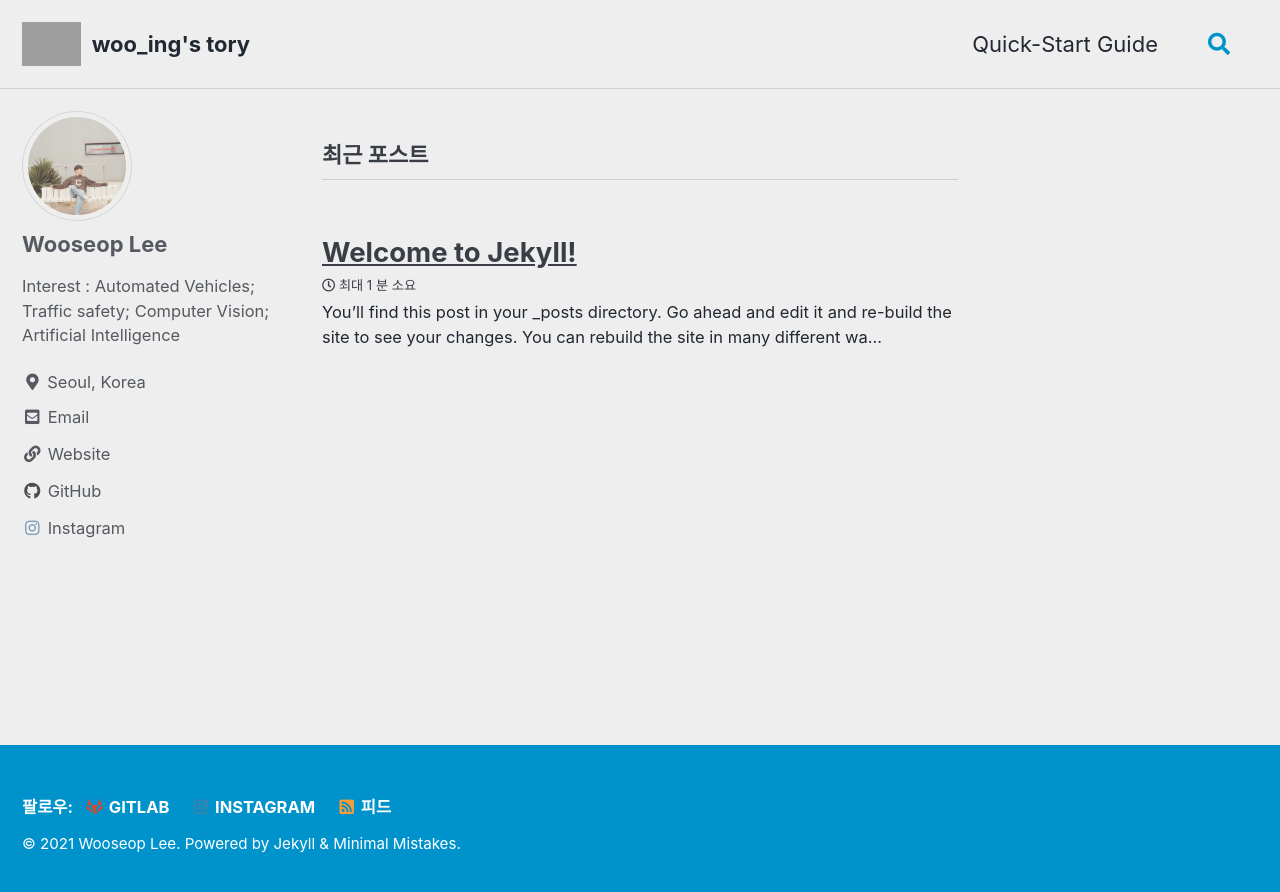
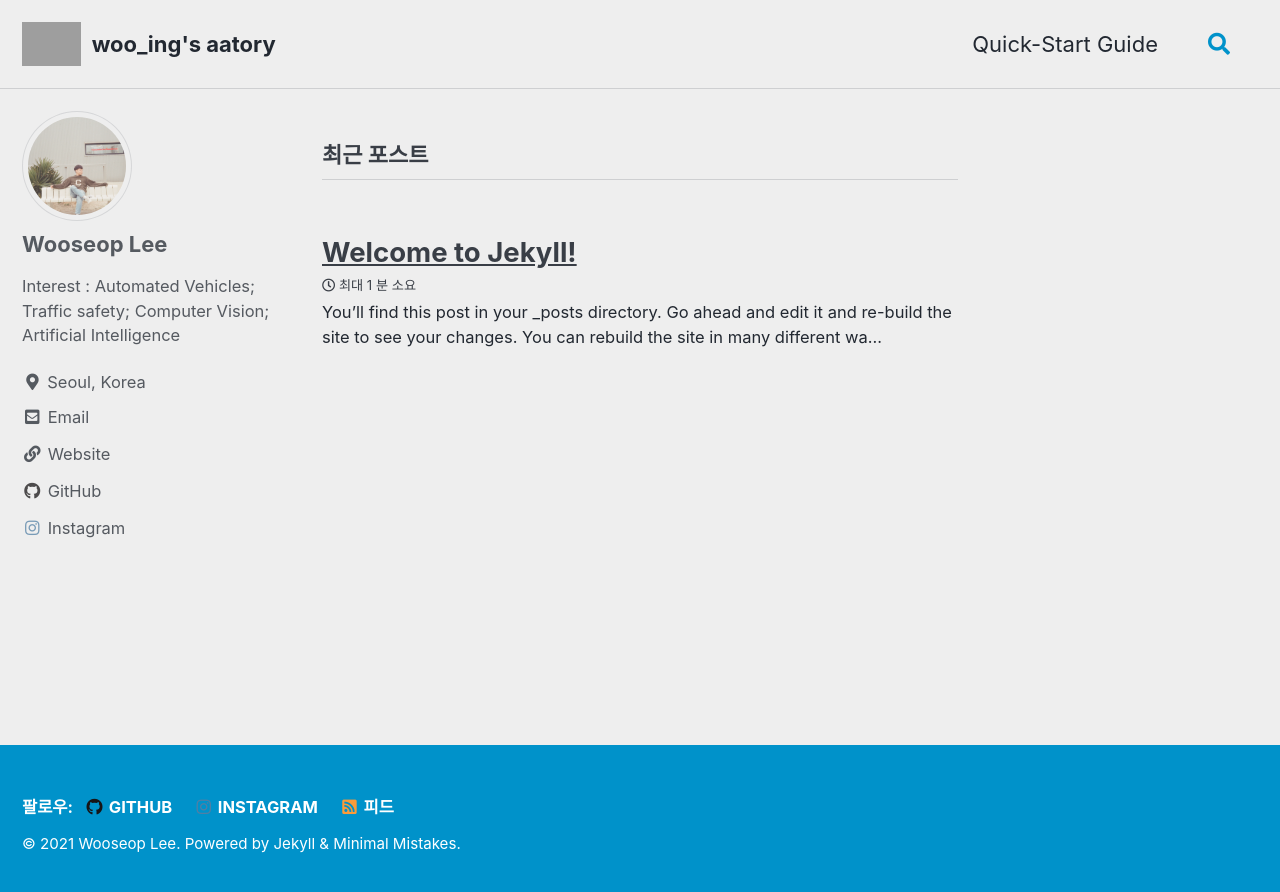
Before and after one commit to wooings/wooings.github.io, a Jekyll site: the page built from index.html, in a window 1280 px wide. Shown: the top 892 px of the page. Built offline with Jekyll 4.4.1, drawn with Linux system fonts in a browser that asks for light colours; cached includes are drawn as plain includes; the list of posts is cut into pages by our own code; grey boxes are pictures that could not be loaded.

Commit message:
Update _config.yml

```diff
--- a/_config.yml
+++ b/_config.yml
@@ -26,7 +26,7 @@
 repository               : "wooings/wooings.github.io"
 teaser                   : # path of fallback teaser image, e.g. "/assets/images/500x300.png"
 logo                     : "/assets/images/logo.png" # path of logo image to display in the masthead, e.g. "/assets/images/88x88.png"
-masthead_title           : "woo_ing's tory" # overrides the website title displayed in the masthead, use " " for no title
+masthead_title           : "woo_ing's aatory" # overrides the website title displayed in the masthead, use " " for no title
 # breadcrumbs            : false # true, false (default)
 words_per_minute         : 200
 comments:
@@ -137,10 +137,10 @@
       # url:
     - label: "GitHub"
       icon: "fab fa-fw fa-github"
-      # url:
+      url: "https://github.com/wooings"
     - label: "GitLab"
       icon: "fab fa-fw fa-gitlab"
-      url: "https://github.com/wooings"
+      # url:
     - label: "Bitbucket"
       icon: "fab fa-fw fa-bitbucket"
       # url:
```
